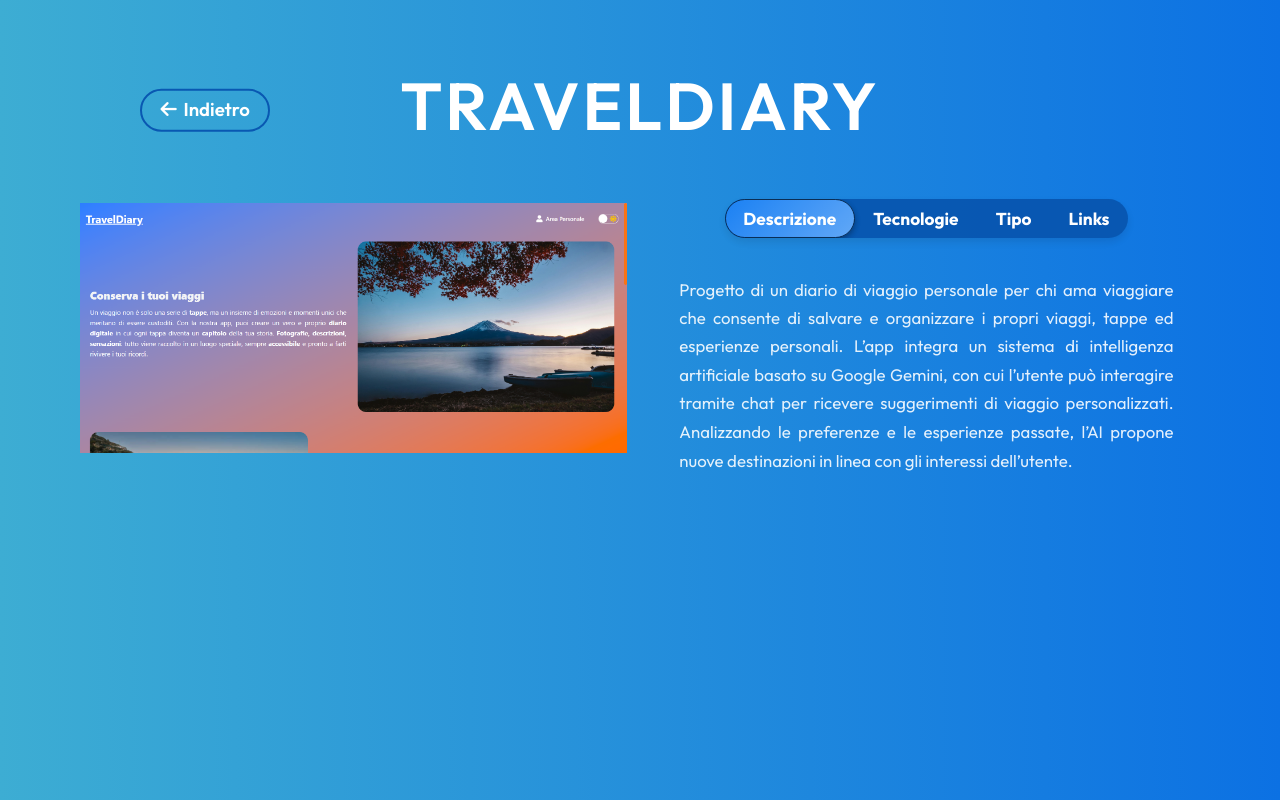
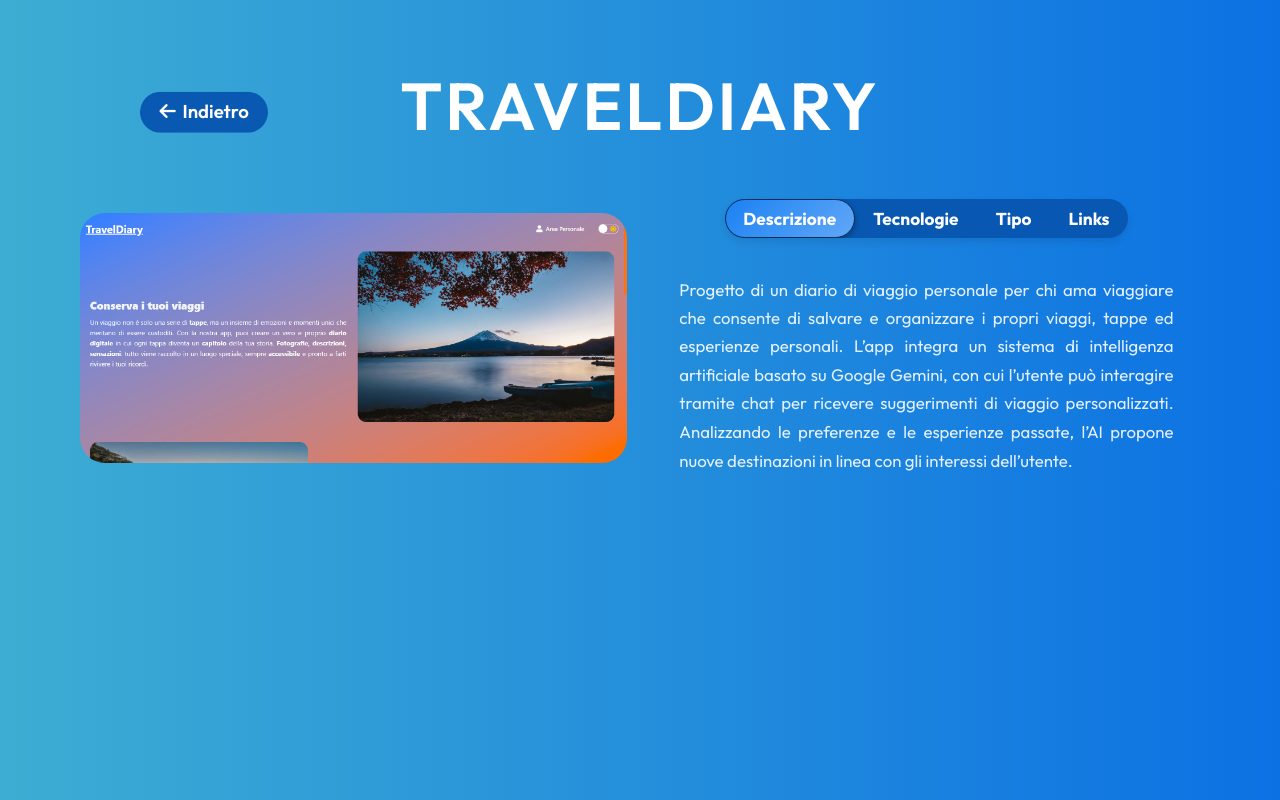
Before and after one commit to albertostizzoli/my-portfolio, a Vue app: page /project/1 in a window 1280 px wide. Built offline with nearby package versions, Linux system fonts and the light colour scheme; a web font is replaced by a local one.

Commit message:
change CV and other modifications

```diff
--- a/src/components/FooterSection.vue
+++ b/src/components/FooterSection.vue
@@ -2,7 +2,7 @@
   <footer class="text-center">
     <ul>
       <li class="me-3"><a href="https://github.com/albertostizzoli"><i class="fa-brands fa-github fa-3x"></i></a></li>
-      <li class="me-3"><a href="https://drive.google.com/file/d/1BmZECVzDZZGOyX1cFWSTUto__MBX_TQf/view?usp=drive_link"><i class="fa-solid fa-file fa-3x"></i></a></li>
+      <li class="me-3"><a href="https://drive.google.com/file/d/1UgzHFx3dXB5mqaGvGYH976smbG3e7hYS/view?usp=drive_link"><i class="fa-solid fa-file fa-3x"></i></a></li>
       <li class="me-3"><a href="https://www.linkedin.com/in/alberto-stizzoli-82a676260/"><i class="fa-brands fa-linkedin-in fa-3x"></i></a></li>
     </ul>
     <h2 class="text-white mb-5">©{{ currentYear }} Alberto Stizzoli</h2>
--- a/src/components/HeaderSection.vue
+++ b/src/components/HeaderSection.vue
@@ -4,10 +4,8 @@
             <div class="wrapper">
                 <ul>
                     <li><a href="https://github.com/albertostizzoli"><i class="fa-brands fa-github fa-2x "></i></a></li>
-                    <li><a href="https://drive.google.com/file/d/1BmZECVzDZZGOyX1cFWSTUto__MBX_TQf/view?usp=drive_link"><i
-                                class="fa-solid fa-file fa-2x"></i></a></li>
-                    <li><a href="https://www.linkedin.com/in/alberto-stizzoli-82a676260/"><i
-                                class="fa-brands fa-linkedin-in fa-2x "></i></a></li>
+                    <li><a href="https://drive.google.com/file/d/1UgzHFx3dXB5mqaGvGYH976smbG3e7hYS/view?usp=drive_link"><i class="fa-solid fa-file fa-2x"></i></a></li>
+                    <li><a href="https://www.linkedin.com/in/alberto-stizzoli-82a676260/"><i class="fa-brands fa-linkedin-in fa-2x "></i></a></li>
                 </ul>
             </div>
             <div id="navbar-list">
--- a/src/pages/SingleProject.vue
+++ b/src/pages/SingleProject.vue
@@ -148,15 +148,15 @@ export default {
         left: 70px;
 
         &.back {
-            background-color: transparent;
-            border: 2px solid $primary-color;
+            background-color: $primary-color;
             color: $secondary-color;
 
             &:hover {
-                background: linear-gradient(135deg, lighten($primary-color, 15%), lighten($primary-color, 30%));
-                border: none;
                 scale: 1.2;
                 transition: .3s;
+                background: linear-gradient(135deg, lighten($primary-color, 15%), lighten($primary-color, 30%));
+                color: $secondary-color;
+                box-shadow: 0 0 10px rgba(255, 255, 255, 0.6);
             }
         }
     }
@@ -173,11 +173,16 @@ export default {
 }
 
 /*-- IMMAGINE PROGETTO --*/
+.image {
+    padding-top: 40px;
+}
+
 .image img {
     width: 100%;
-    height: 100%;
-    padding-top: 30px;
+    display: block;
+    border-radius: 25px;
 }
+
 
 /*-- SELETTORE TAB-- */
 .tab-selector {
@@ -303,35 +308,37 @@ export default {
                 color: $secondary-color;
 
                 &:hover {
-                    background: linear-gradient(135deg, lighten($primary-color, 15%), lighten($primary-color, 30%));
                     scale: 1.2;
                     transition: .3s;
+                    background: linear-gradient(135deg, lighten($primary-color, 15%), lighten($primary-color, 30%));
+                    color: $secondary-color;
+                    box-shadow: 0 0 10px rgba(255, 255, 255, 0.6);
                 }
             }
 
             &.github {
-                background-color: transparent;
-                color: white;
-                border: 2px solid $primary-color;
+                background-color: $primary-color;
+                color: $secondary-color;
 
                 &:hover {
-                    background: linear-gradient(135deg, lighten($primary-color, 15%), lighten($primary-color, 30%));
-                    border: none;
                     scale: 1.2;
                     transition: .3s;
+                    background: linear-gradient(135deg, lighten($primary-color, 15%), lighten($primary-color, 30%));
+                    color: $secondary-color;
+                    box-shadow: 0 0 10px rgba(255, 255, 255, 0.6);
                 }
             }
 
             &.back {
-                background-color: transparent;
-                border: 2px solid $primary-color;
+                background-color: $primary-color;
                 color: $secondary-color;
 
                 &:hover {
-                    background: linear-gradient(135deg, lighten($primary-color, 15%), lighten($primary-color, 30%));
                     scale: 1.2;
                     transition: .3s;
-                    border: none;
+                    background: linear-gradient(135deg, lighten($primary-color, 15%), lighten($primary-color, 30%));
+                    color: $secondary-color;
+                    box-shadow: 0 0 10px rgba(255, 255, 255, 0.6);
                 }
             }
         }
```
